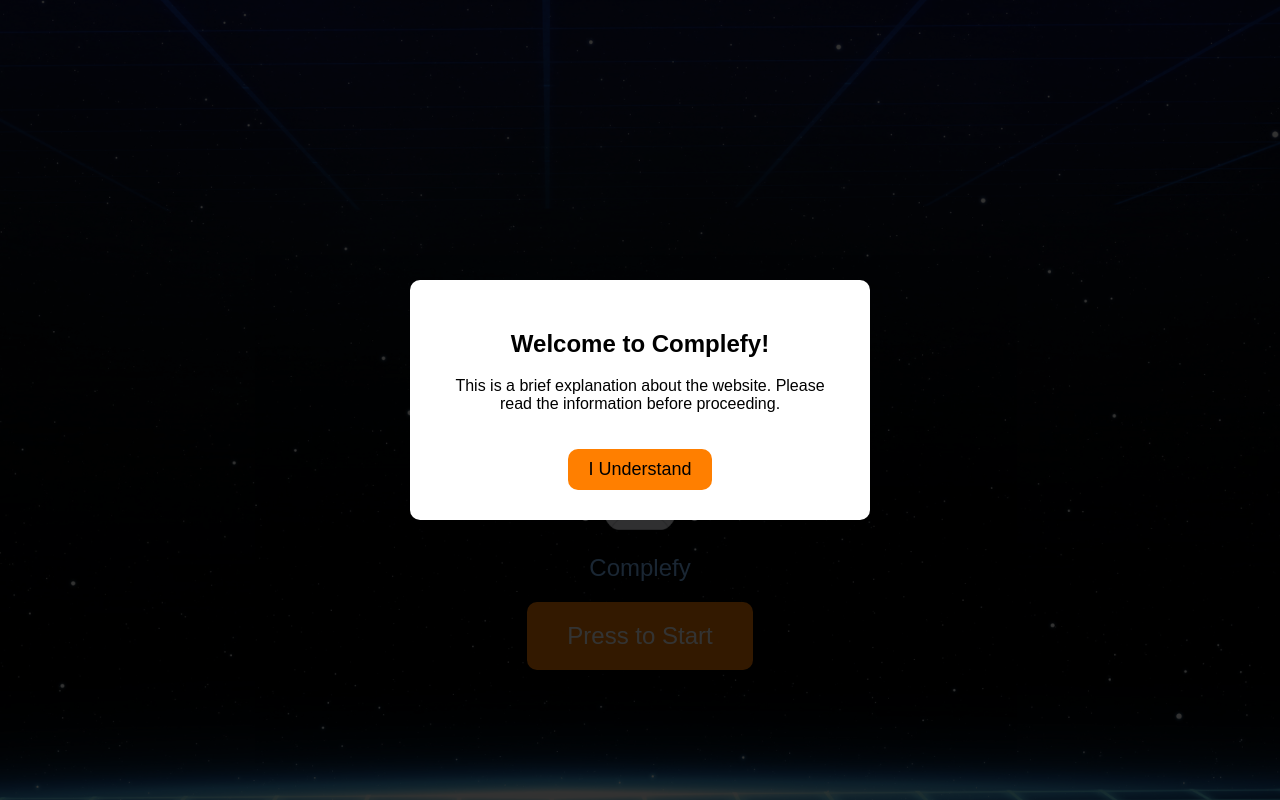
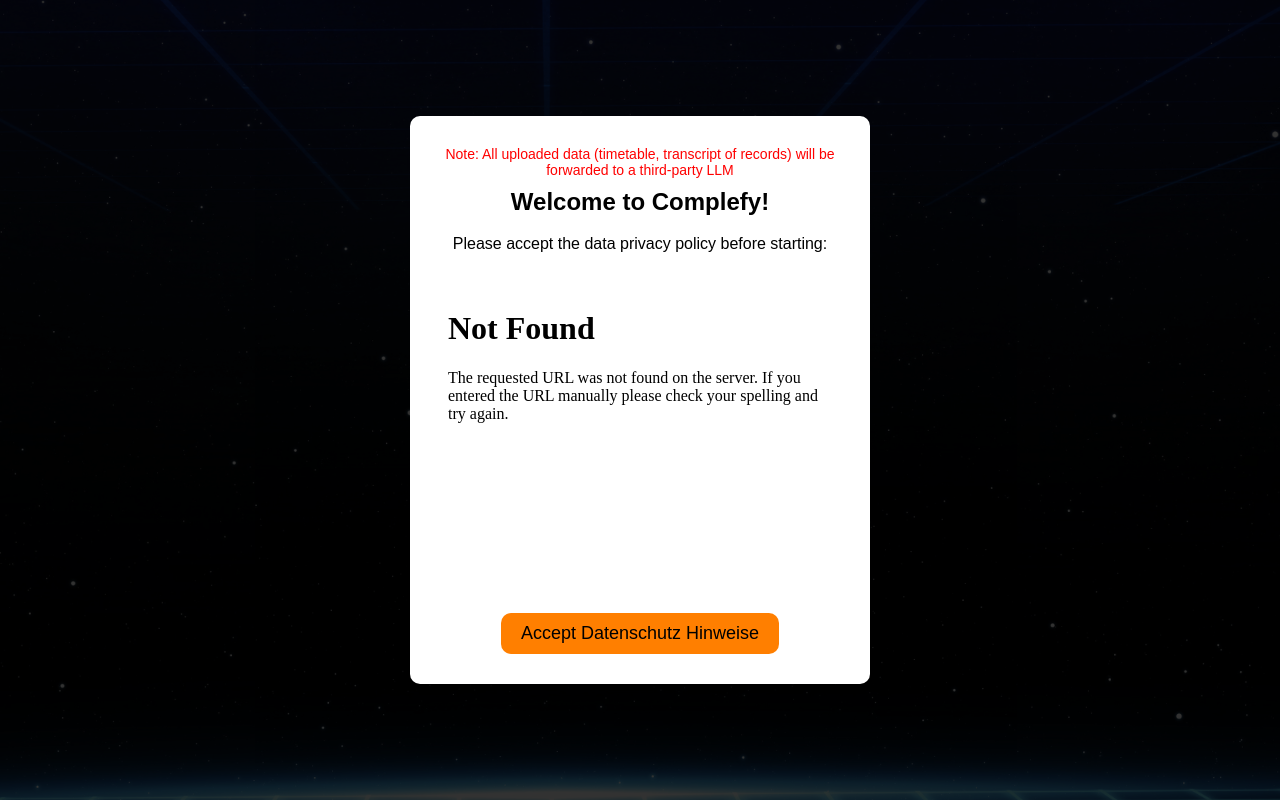
Before and after one commit to ivoheck/Complefy, a Flask app: page / in a window 1280 px wide. Run offline with Flask 3, Linux system fonts and the light colour scheme.

Commit message:
Datenschutz Pop Up

```diff
--- a/templates/landing_page.html
+++ b/templates/landing_page.html
@@ -71,6 +71,22 @@
             border-radius: 10px;
             text-align: center;
             width: 400px;
+            max-height: 80%;
+            overflow-y: auto;
+        }
+        #popup-content h2 {
+            margin-top: 0;
+        }
+        #popup-content iframe {
+            width: 100%;
+            height: 300px;
+            border: none;
+            margin-top: 20px;
+        }
+        #popup-content .note {
+            font-size: 14px;
+            color: #ff0000;
+            margin-bottom: 10px;
         }
         #popup button {
             margin-top: 20px;
@@ -93,9 +109,11 @@
 <body>
     <div id="popup">
         <div id="popup-content">
+            <div class="note">Note: All uploaded data (timetable, transcript of records) will be forwarded to a third-party LLM</div>
             <h2>Welcome to Complefy!</h2>
-            <p>This is a brief explanation about the website. Please read the information before proceeding.</p>
-            <button onclick="closePopup()">I Understand</button>
+            <p>Please accept the data privacy policy before starting:</p>
+            <iframe src="/static/files/Datenschutz.pdf"></iframe>
+            <button onclick="closePopup()">Accept Datenschutz Hinweise</button>
         </div>
     </div>
 
@@ -107,9 +125,9 @@
 </body>
 <script>
     function closePopup() {
-            document.getElementById('popup').style.display = 'none'; // Popup ausblenden
-            document.getElementById('startButton').disabled = false; // Button aktivieren
-            document.getElementById('startButton').classList.remove('disabled'); // Stil anpassen
-        }
+        document.getElementById('popup').style.display = 'none'; // Popup ausblenden
+        document.getElementById('startButton').disabled = false; // Button aktivieren
+        document.getElementById('startButton').classList.remove('disabled'); // Stil anpassen
+    }
 </script>
 </html>
```
Also changed, not shown: 1 other file.
